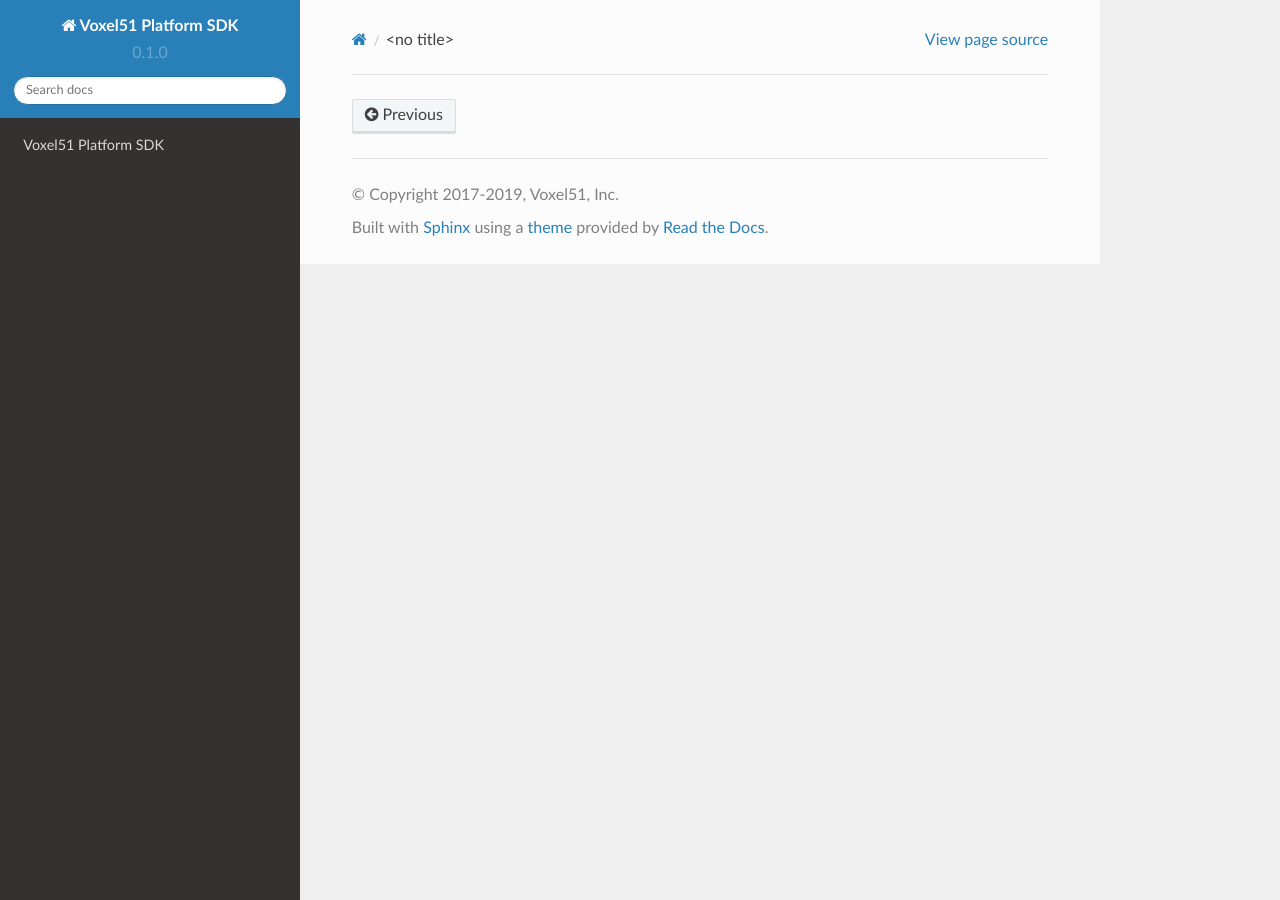
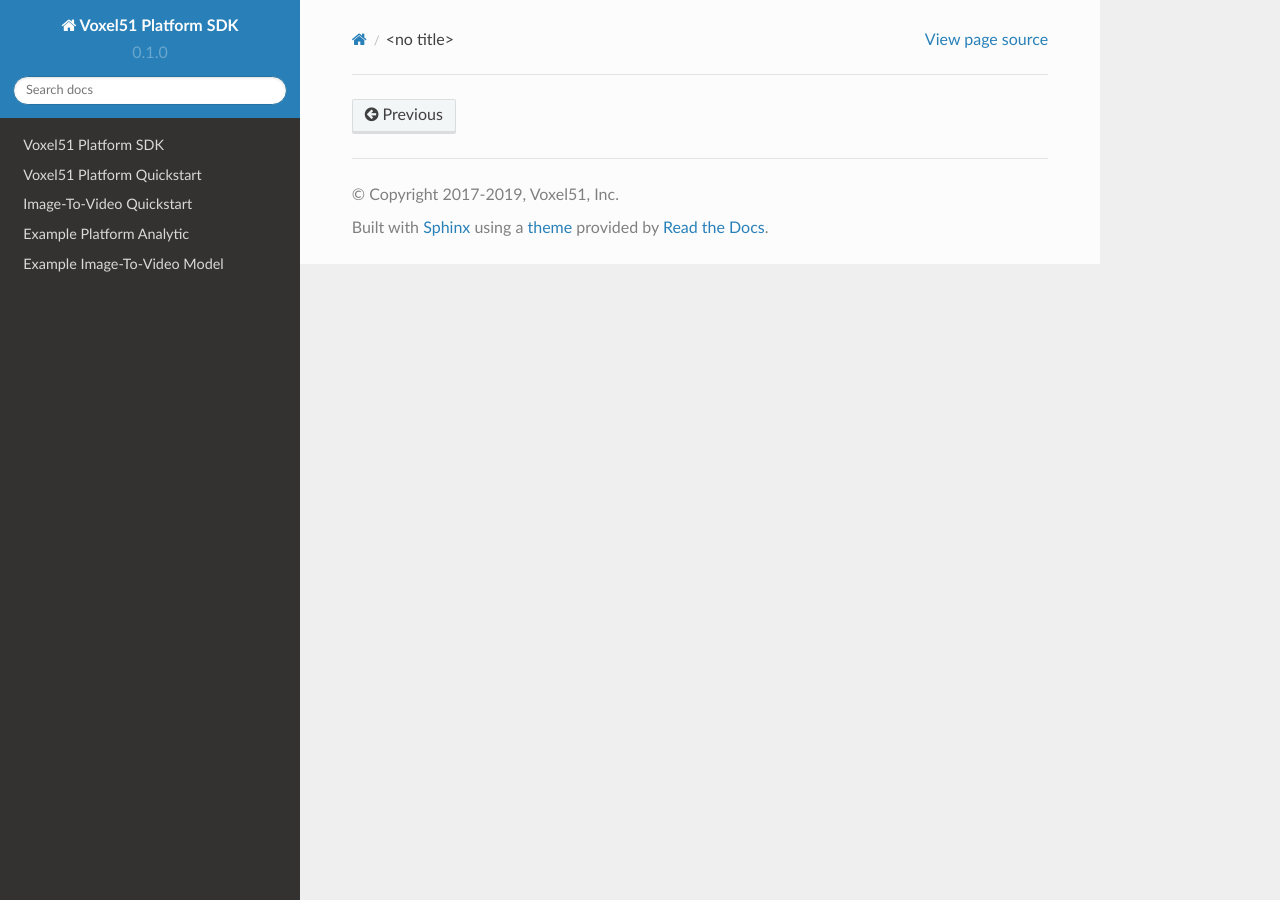
Before and after one commit to voxel51/platform-sdk, a Sphinx documentation site: the page built from docs/source/TESTS.rst, in a window 1280 px wide. Built offline with Sphinx 7.4.7 and the Read the Docs theme 2.0.0, drawn with Linux system fonts in a browser that asks for light colours; pages that are not in the unit, such as notebooks, are missing from menus.

Commit message:
updating docs to include image-to-video pages

```diff
--- a/docs/source/EXAMPLES.rst
+++ /dev/null
@@ -1,2 +0,0 @@
-
-.. mdinclude:: ../../examples/README.md
--- /dev/null
+++ b/docs/source/IMAGE_TO_VIDEO_EXAMPLES.rst
@@ -0,0 +1,2 @@
+
+.. mdinclude:: ../../examples/image-to-video/README.md
--- /dev/null
+++ b/docs/source/IMAGE_TO_VIDEO_QUICKSTART.rst
@@ -0,0 +1,2 @@
+
+.. mdinclude:: ../../quickstarts/IMAGE_TO_VIDEO.md
--- /dev/null
+++ b/docs/source/PLATFORM_EXAMPLES.rst
@@ -0,0 +1,2 @@
+
+.. mdinclude:: ../../examples/platform/README.md
--- /dev/null
+++ b/docs/source/PLATFORM_QUICKSTART.rst
@@ -0,0 +1,2 @@
+
+.. mdinclude:: ../../quickstarts/PLATFORM.md
--- a/docs/source/QUICKSTART.rst
+++ /dev/null
@@ -1,2 +0,0 @@
-
-.. mdinclude:: ../../QUICKSTART.md
--- a/docs/source/index.rst
+++ b/docs/source/index.rst
@@ -5,7 +5,9 @@
    :maxdepth: 2
 
    README
-   QUICKSTART
-   EXAMPLES
+   PLATFORM_QUICKSTART
+   IMAGE_TO_VIDEO_QUICKSTART
+   PLATFORM_EXAMPLES
+   IMAGE_TO_VIDEO_EXAMPLES
    TESTS
    voxel51
```
Also changed, not shown: 1 other file.
